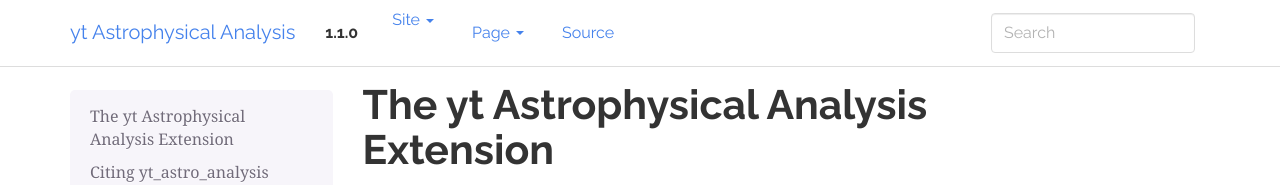
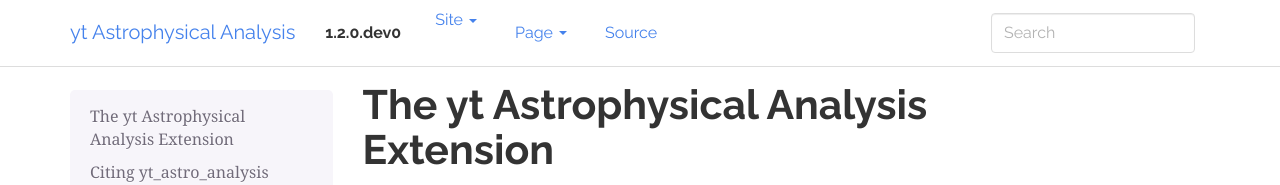
Before and after one commit to yt-project/yt_astro_analysis, a Sphinx documentation site: the page built from doc/source/index.rst, in a window 1280 px wide. Shown: the top 185 px of the page. Built offline with Sphinx 7.4.7, drawn with Linux system fonts in a browser that asks for light colours; formulas are drawn with MathJax 3.

Commit message:
Update to next dev version.

```diff
--- a/doc/source/conf.py
+++ b/doc/source/conf.py
@@ -79,9 +79,9 @@ author = "The yt project"
 # built documents.
 #
 # The short X.Y version.
-version = "1.1.0"
+version = "1.2.0.dev0"
 # The full version, including alpha/beta/rc tags.
-release = "1.1.0"
+release = "1.2.0.dev0"
 
 # The language for content autogenerated by Sphinx. Refer to documentation
 # for a list of supported languages.
--- a/setup.cfg
+++ b/setup.cfg
@@ -1,6 +1,6 @@
 [metadata]
 name = yt_astro_analysis
-version = 1.1.0
+version = 1.2.0.dev0
 description = yt astrophysical analysis modules extension
 long_description = file: README.md
 long_description_content_type = text/markdown
--- a/yt_astro_analysis/__init__.py
+++ b/yt_astro_analysis/__init__.py
@@ -13,7 +13,7 @@ API for yt astro analysis.
 # The full license is in the file COPYING.txt, distributed with this software.
 # -----------------------------------------------------------------------------
 
-__version__ = "1.1.0"
+__version__ = "1.2.0.dev0"
 
 from yt_astro_analysis import (
     cosmological_observation,
```
